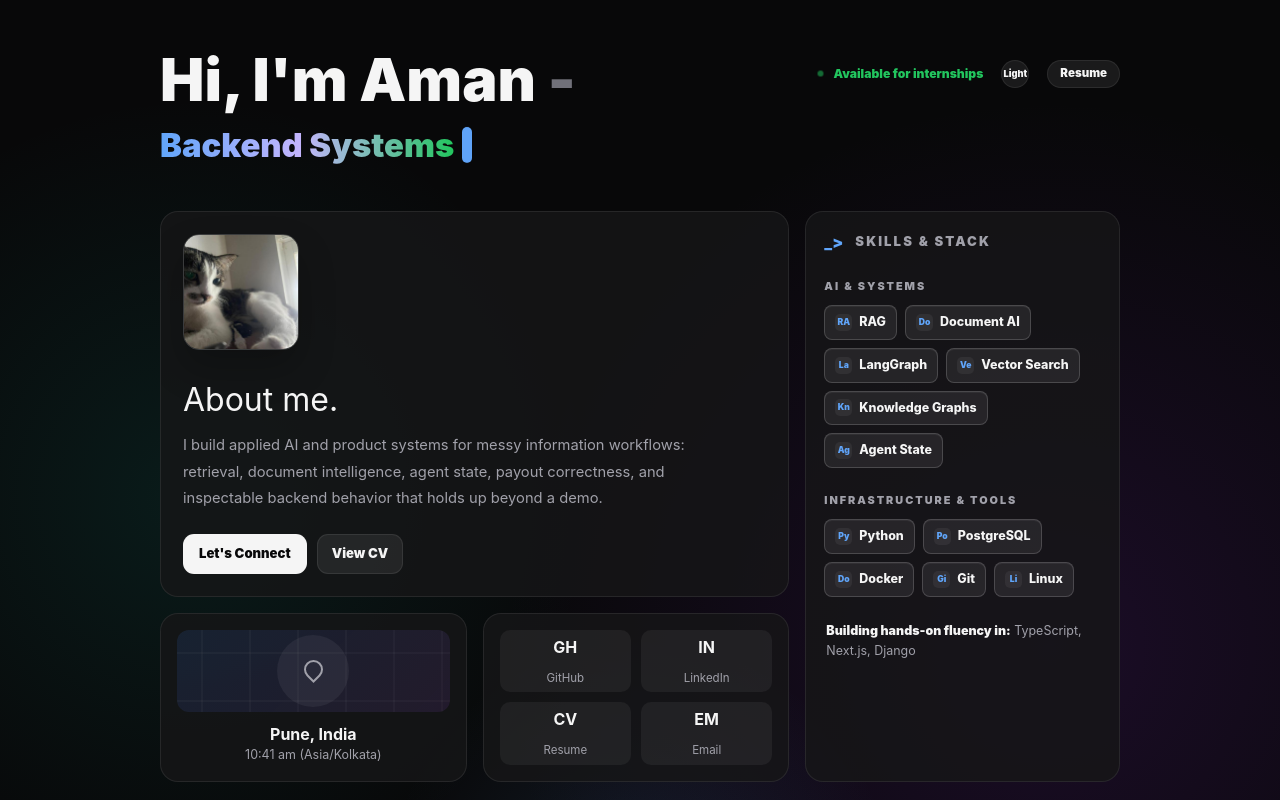
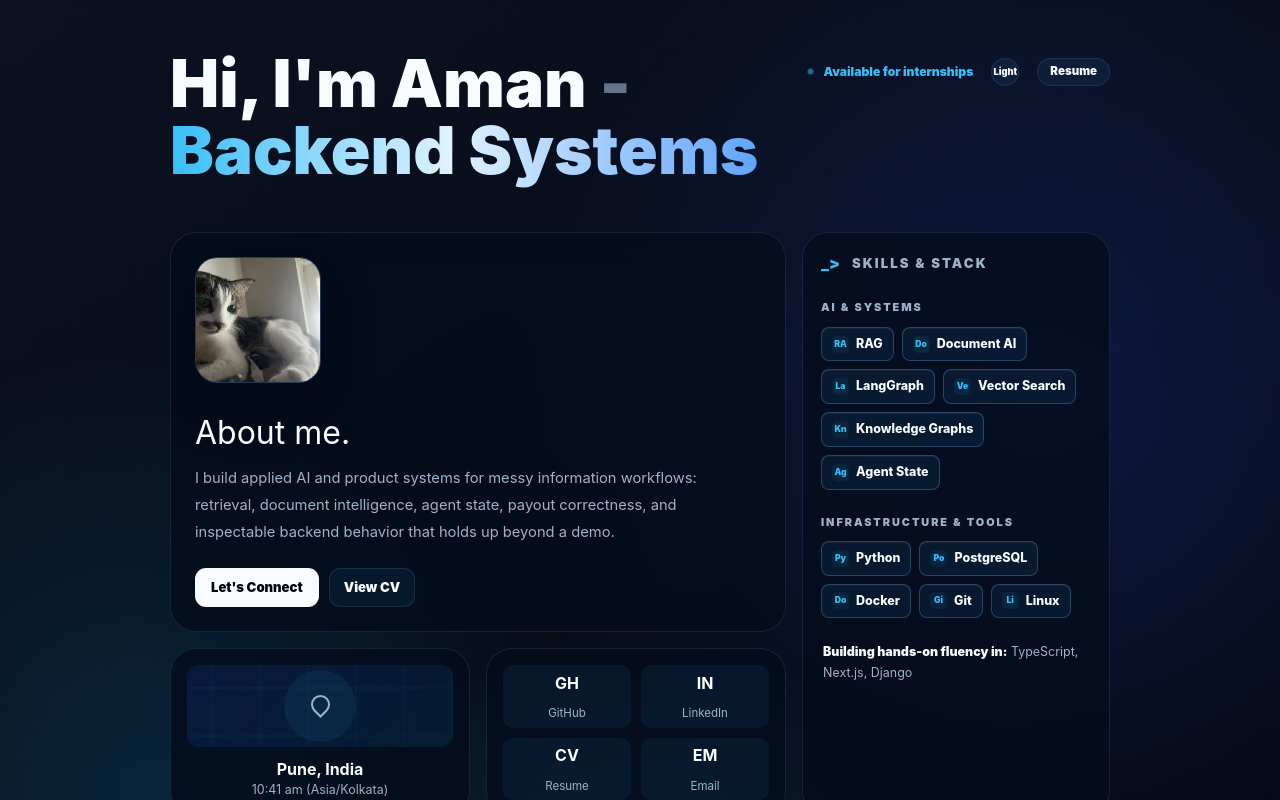
Before and after one commit to 42amps/portfolio, a React (Vite) app: page / in a window 1280 px wide. Shown: the top 800 px of the page. Built offline with nearby package versions, Linux system fonts and the light colour scheme.

Commit message:
style: shift portfolio to premium blue theme

```diff
--- a/src/main.tsx
+++ b/src/main.tsx
@@ -55,11 +55,11 @@ function App() {
         <header className="hero reveal">
           <div>
             <h1>
-              Hi, I&apos;m Aman <span>-</span>
+              Hi, I&apos;m Aman <span className="title-dash">-</span>{" "}
+              <span className="role-ticker" aria-label="Rotating role focus">
+                <span>{rotatingRoles[roleIndex]}</span>
+              </span>
             </h1>
-            <div className="role-ticker" aria-label="Rotating role focus">
-              <span>{rotatingRoles[roleIndex]}</span>
-            </div>
           </div>
           <div className="hero-status">
             <span className="availability">
@@ -220,7 +220,7 @@ function App() {
             <a href="https://github.com/42amps">github.com/42amps</a>
           </div>
           <div className="activity-card">
-            <img src="https://ghchart.rshah.org/22c55e/42amps" alt="GitHub contribution chart for 42amps" />
+            <img src="https://ghchart.rshah.org/38bdf8/42amps" alt="GitHub contribution chart for 42amps" />
           </div>
         </section>
 
--- a/src/styles.css
+++ b/src/styles.css
@@ -4,7 +4,7 @@
 
 :root {
   font-family:
-    Inter, ui-sans-serif, system-ui, -apple-system, BlinkMacSystemFont, "Segoe UI", sans-serif;
+    "Space Grotesk", "Manrope", Inter, ui-sans-serif, system-ui, -apple-system, BlinkMacSystemFont, "Segoe UI", sans-serif;
   font-synthesis: none;
   text-rendering: optimizeLegibility;
 }
@@ -35,10 +35,11 @@ button {
   min-height: 100vh;
   color: var(--text);
   background:
-    radial-gradient(circle at var(--mx, 50%) var(--my, 18%), rgba(96, 165, 250, 0.12), transparent 16rem),
-    radial-gradient(circle at 82% 13%, var(--glow), transparent 34rem),
-    radial-gradient(circle at 15% 10%, var(--glow-soft), transparent 25rem),
-    linear-gradient(180deg, transparent 0 22%, rgba(15, 23, 42, 0.16) 22% 35%, transparent 35% 100%),
+    radial-gradient(circle at var(--mx, 50%) var(--my, 18%), var(--cursor-glow), transparent 17rem),
+    radial-gradient(circle at 82% 8%, var(--glow), transparent 35rem),
+    radial-gradient(circle at 12% 16%, var(--glow-soft), transparent 28rem),
+    linear-gradient(145deg, var(--wash-start), transparent 36%),
+    linear-gradient(180deg, transparent 0 22%, var(--band) 22% 36%, transparent 36% 100%),
     var(--bg);
   transition:
     background-color 300ms ease,
@@ -46,45 +47,51 @@ button {
 }
 
 .site[data-theme="dark"] {
-  --bg: #080809;
-  --panel: rgba(22, 22, 24, 0.82);
-  --panel-soft: rgba(255, 255, 255, 0.055);
-  --border: rgba(255, 255, 255, 0.08);
-  --border-strong: rgba(255, 255, 255, 0.17);
-  --text: #f5f5f5;
-  --muted: #a1a1aa;
-  --dim: #71717a;
-  --pill: rgba(255, 255, 255, 0.075);
-  --pill-hover: rgba(255, 255, 255, 0.13);
-  --green: #22c55e;
-  --blue: #60a5fa;
-  --purple: #a78bfa;
-  --glow: rgba(88, 28, 135, 0.24);
-  --glow-soft: rgba(20, 184, 166, 0.11);
+  --bg: #02040a;
+  --panel: rgba(5, 12, 28, 0.78);
+  --panel-soft: rgba(56, 189, 248, 0.065);
+  --border: rgba(148, 203, 255, 0.12);
+  --border-strong: rgba(148, 203, 255, 0.24);
+  --text: #f8fbff;
+  --muted: #9fb2ca;
+  --dim: #64748b;
+  --pill: rgba(56, 189, 248, 0.075);
+  --pill-hover: rgba(56, 189, 248, 0.15);
+  --green: #38bdf8;
+  --blue: #38bdf8;
+  --purple: #7dd3fc;
+  --cursor-glow: rgba(56, 189, 248, 0.16);
+  --glow: rgba(30, 64, 175, 0.28);
+  --glow-soft: rgba(14, 165, 233, 0.16);
+  --wash-start: rgba(15, 23, 42, 0.72);
+  --band: rgba(8, 47, 73, 0.24);
 }
 
 .site[data-theme="light"] {
-  --bg: #f6f2ea;
-  --panel: rgba(255, 255, 255, 0.82);
-  --panel-soft: rgba(15, 23, 42, 0.055);
-  --border: rgba(15, 23, 42, 0.12);
-  --border-strong: rgba(15, 23, 42, 0.22);
-  --text: #111113;
-  --muted: #52525b;
-  --dim: #808089;
-  --pill: rgba(15, 23, 42, 0.06);
-  --pill-hover: rgba(15, 23, 42, 0.1);
-  --green: #15803d;
+  --bg: #f7fbff;
+  --panel: rgba(255, 255, 255, 0.78);
+  --panel-soft: rgba(37, 99, 235, 0.06);
+  --border: rgba(37, 99, 235, 0.13);
+  --border-strong: rgba(37, 99, 235, 0.26);
+  --text: #07111f;
+  --muted: #4b647f;
+  --dim: #7b8da5;
+  --pill: rgba(37, 99, 235, 0.06);
+  --pill-hover: rgba(37, 99, 235, 0.11);
+  --green: #0369a1;
   --blue: #2563eb;
-  --purple: #7c3aed;
-  --glow: rgba(37, 99, 235, 0.16);
-  --glow-soft: rgba(20, 184, 166, 0.13);
+  --purple: #0ea5e9;
+  --cursor-glow: rgba(37, 99, 235, 0.15);
+  --glow: rgba(59, 130, 246, 0.22);
+  --glow-soft: rgba(14, 165, 233, 0.18);
+  --wash-start: rgba(219, 234, 254, 0.9);
+  --band: rgba(191, 219, 254, 0.34);
 }
 
 .page {
-  width: min(960px, calc(100% - 44px));
+  width: min(940px, calc(100% - 44px));
   margin: 0 auto;
-  padding: 52px 0 38px;
+  padding: 50px 0 38px;
 }
 
 h1,
@@ -104,29 +111,28 @@ p {
 
 h1 {
   margin: 0;
-  font-size: clamp(2.2rem, 5vw, 3.7rem);
+  font-size: clamp(2.25rem, 5.6vw, 4.1rem);
   font-weight: 900;
-  line-height: 0.96;
+  line-height: 1.02;
   letter-spacing: 0;
 }
 
-h1 span {
+.title-dash {
   color: var(--dim);
 }
 
 .role-ticker {
   position: relative;
-  height: 48px;
-  margin-top: 12px;
+  display: inline-grid;
+  min-width: min(100%, 440px);
+  height: 1.12em;
+  vertical-align: bottom;
   overflow: hidden;
-  font-size: clamp(1.2rem, 3vw, 2.05rem);
-  font-weight: 900;
-  letter-spacing: 0;
 }
 
 .role-ticker span {
   display: inline-block;
-  background: linear-gradient(90deg, var(--blue), #c4b5fd 48%, #22c55e);
+  background: linear-gradient(90deg, var(--blue), #e0f2fe 48%, #60a5fa);
   background-clip: text;
   color: transparent;
   filter: drop-shadow(0 10px 26px rgba(96, 165, 250, 0.16));
@@ -136,7 +142,7 @@ h1 span {
 }
 
 .role-ticker::after {
-  display: inline-block;
+  display: none;
   width: 10px;
   height: 1.1em;
   margin-left: 8px;
@@ -252,8 +258,9 @@ h1 span {
   position: relative;
   overflow: hidden;
   border: 1px solid var(--border);
-  border-radius: 18px;
+  border-radius: 26px;
   background: var(--panel);
+  backdrop-filter: blur(18px);
   transition:
     transform 240ms ease,
     border-color 240ms ease,
@@ -268,14 +275,14 @@ h1 span {
 .contribution-list:hover,
 .writing-card:hover {
   border-color: var(--border-strong);
-  box-shadow: 0 28px 80px rgba(0, 0, 0, 0.18);
+  box-shadow: 0 30px 90px rgba(2, 8, 23, 0.28);
   transform: translateY(-2px);
 }
 
 .panel-sheen {
   position: absolute;
   inset: 0;
-  background: linear-gradient(135deg, rgba(96, 165, 250, 0.11), transparent 42%, rgba(167, 139, 250, 0.1));
+  background: linear-gradient(135deg, rgba(56, 189, 248, 0.16), transparent 42%, rgba(37, 99, 235, 0.12));
   opacity: 0;
   transition: opacity 450ms ease;
 }
@@ -285,19 +292,19 @@ h1 span {
 }
 
 .about-panel {
-  min-height: 320px;
-  padding: 22px;
+  min-height: 368px;
+  padding: 24px;
 }
 
 .avatar {
   position: relative;
   z-index: 1;
-  width: 116px;
-  height: 116px;
+  width: 126px;
+  height: 126px;
   border: 1px solid var(--border-strong);
-  border-radius: 16px;
+  border-radius: 22px;
   object-fit: cover;
-  box-shadow: 0 18px 36px rgba(0, 0, 0, 0.24);
+  box-shadow: 0 22px 52px rgba(2, 8, 23, 0.28);
 }
 
 .about-panel h2 {
@@ -485,7 +492,7 @@ footer nav {
   background:
     linear-gradient(90deg, transparent 24px, var(--panel-soft) 25px, transparent 26px),
     linear-gradient(0deg, transparent 24px, var(--panel-soft) 25px, transparent 26px),
-    linear-gradient(135deg, rgba(59, 130, 246, 0.12), rgba(168, 85, 247, 0.1));
+    linear-gradient(135deg, rgba(37, 99, 235, 0.14), rgba(14, 165, 233, 0.1));
   background-size: 48px 48px, 48px 48px, 100% 100%;
 }
 
@@ -847,7 +854,7 @@ footer nav {
 .writing-card::before {
   position: absolute;
   inset: 0;
-  background: linear-gradient(135deg, rgba(96, 165, 250, 0.1), transparent 48%, rgba(167, 139, 250, 0.08));
+  background: linear-gradient(135deg, rgba(56, 189, 248, 0.11), transparent 48%, rgba(37, 99, 235, 0.1));
   content: "";
   opacity: 0;
   transition: opacity 360ms ease;
@@ -1206,39 +1213,39 @@ footer nav {
 .state::before {
   background:
     radial-gradient(circle at 30% 25%, rgba(96, 165, 250, 0.38), transparent 18%),
-    radial-gradient(circle at 68% 68%, rgba(167, 139, 250, 0.36), transparent 20%),
+    radial-gradient(circle at 68% 68%, rgba(14, 165, 233, 0.34), transparent 20%),
     repeating-linear-gradient(45deg, rgba(255, 255, 255, 0.05) 0 1px, transparent 1px 12px);
 }
 
 .ledger::before {
   background:
-    linear-gradient(90deg, rgba(34, 197, 94, 0.2), transparent),
+    linear-gradient(90deg, rgba(14, 165, 233, 0.22), transparent),
     repeating-linear-gradient(0deg, rgba(255, 255, 255, 0.08) 0 2px, transparent 2px 16px);
 }
 
 .vision::before {
   background:
     radial-gradient(circle at 50% 48%, rgba(255, 255, 255, 0.22), transparent 16%),
-    conic-gradient(from 80deg, rgba(96, 165, 250, 0.3), rgba(20, 184, 166, 0.12), rgba(167, 139, 250, 0.34), rgba(96, 165, 250, 0.3));
+    conic-gradient(from 80deg, rgba(96, 165, 250, 0.32), rgba(14, 165, 233, 0.16), rgba(30, 64, 175, 0.32), rgba(96, 165, 250, 0.3));
 }
 
 .eval::before {
   background:
-    linear-gradient(135deg, rgba(96, 165, 250, 0.25), rgba(34, 197, 94, 0.16)),
+    linear-gradient(135deg, rgba(96, 165, 250, 0.25), rgba(14, 165, 233, 0.18)),
     repeating-linear-gradient(90deg, transparent 0 18px, rgba(255, 255, 255, 0.08) 18px 20px);
 }
 
 .graph::before {
   background:
     radial-gradient(circle at 25% 30%, rgba(96, 165, 250, 0.4), transparent 6%),
-    radial-gradient(circle at 60% 42%, rgba(34, 197, 94, 0.38), transparent 6%),
-    radial-gradient(circle at 75% 70%, rgba(167, 139, 250, 0.42), transparent 6%),
+    radial-gradient(circle at 60% 42%, rgba(14, 165, 233, 0.38), transparent 6%),
+    radial-gradient(circle at 75% 70%, rgba(37, 99, 235, 0.42), transparent 6%),
     linear-gradient(135deg, rgba(255, 255, 255, 0.08), transparent);
 }
 
 .oss::before {
   background:
-    linear-gradient(135deg, rgba(167, 139, 250, 0.28), rgba(96, 165, 250, 0.12)),
+    linear-gradient(135deg, rgba(37, 99, 235, 0.28), rgba(96, 165, 250, 0.12)),
     repeating-linear-gradient(0deg, transparent 0 14px, rgba(255, 255, 255, 0.08) 14px 15px);
 }
 
```
